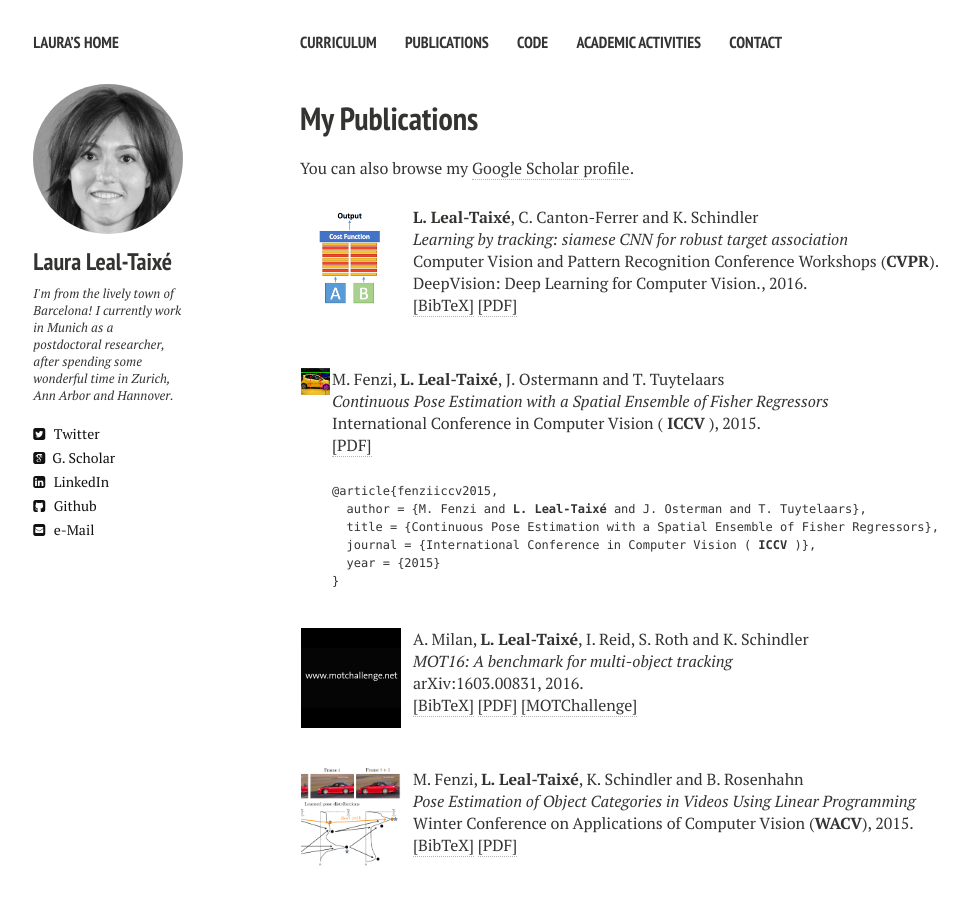
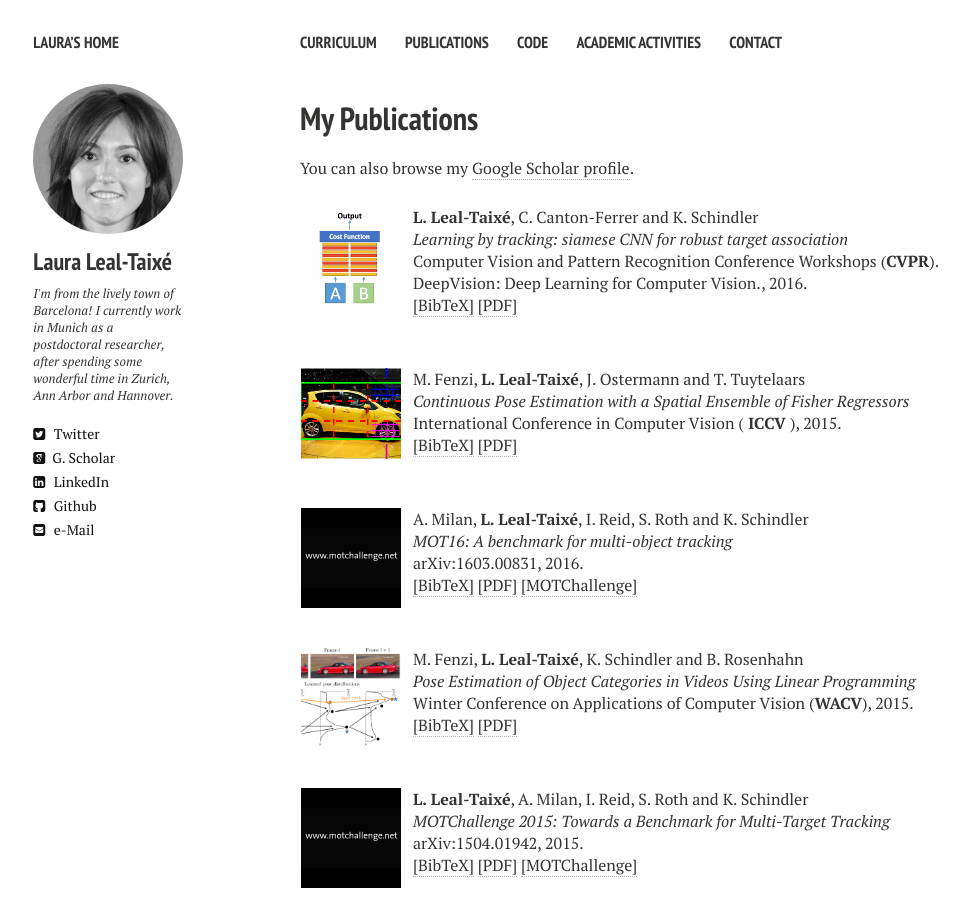
Before and after one commit to lealtaixe/lealtaixe.github.io, a Jekyll site: the page built from publications.md, in a window 1280 px wide and 900 px high. Shown: the whole window, without its empty margins (20-987 px from the left). Built offline with Jekyll 4.4.1, drawn with Linux system fonts in a browser that asks for light colours; nearby versions of some CDN libraries.

Commit message:
iccv 2015 paper missing

```diff
--- a/_includes/_mypubs.html
+++ b/_includes/_mypubs.html
@@ -62,13 +62,13 @@
 2015.
 
 <br />
-<a href="javascript:toggleBibtex('fenziiccv2015')”>[BibTeX]</a>
+<a href="javascript:toggleBibtex('fenziiccv2015')">[BibTeX]</a>
 
 <a href="https://googledrive.com/host/0B1e2GU8Qot86eFVkbnVKY2dBZVU/FenLeaOstTuyICCV2015.pdf">[PDF]</a>
 </p>
 
 
-<div id="bib_fenziiccv2015” class="bibtex noshow">
+<div id="bib_fenziiccv2015" class="bibtex noshow">
 <pre>
 @article{fenziiccv2015,
   author = {M. Fenzi and <strong>L. Leal-Taix&eacute;</strong> and J. Osterman and T. Tuytelaars},
```
